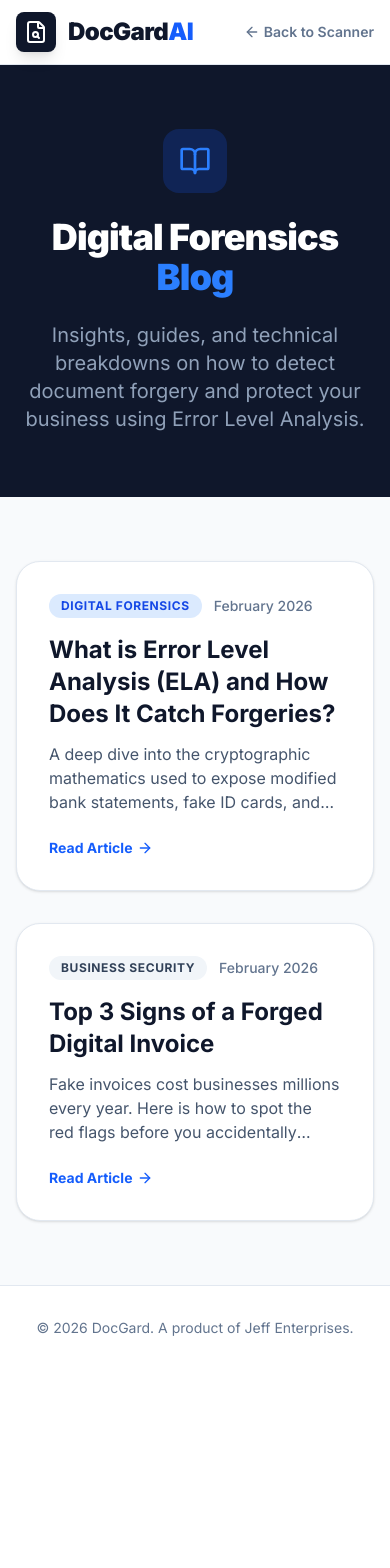
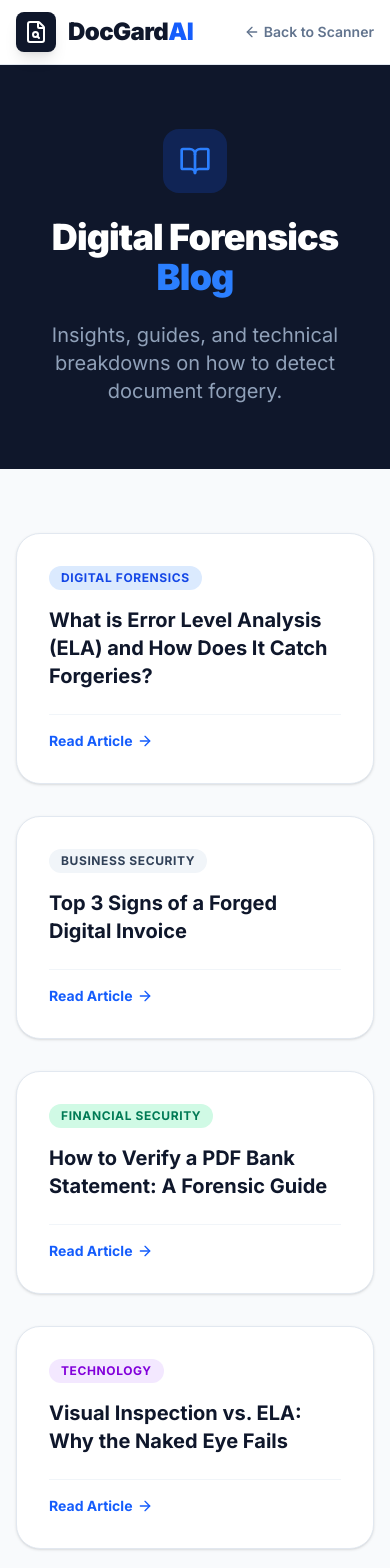
Before and after one commit to Jefxrxy/docgard-ai, a Next.js app: page /blog in a window 390 px wide. Shown: the top 1568 px of the page. Before the commit the page ends 1370 px from the top, so only its background shows below. Built offline with nearby package versions, Linux system fonts and the light colour scheme.

Commit message:
Added 3 new articles and updated Blog Index for AdSense

```diff
--- /dev/null
+++ b/app/blog/ela-vs-visual-inspection/page.tsx
@@ -0,0 +1,34 @@
+import React from 'react';
+import Link from 'next/link';
+import { ArrowLeft, EyeOff } from 'lucide-react';
+
+export const metadata = {
+  title: "Visual Inspection vs. ELA: Why the Naked Eye Fails | DocGard AI",
+  description: "Discover why human reviewers miss digital document forgeries and why Error Level Analysis is the new industry standard.",
+};
+
+export default function BlogPost4() {
+  return (
+    <div className="min-h-screen bg-slate-50 font-sans flex flex-col items-center py-12 px-4">
+      <main className="max-w-3xl w-full bg-white rounded-3xl shadow-xl border border-slate-200 overflow-hidden">
+        <div className="bg-slate-900 p-8 text-white relative">
+          <Link href="/blog" className="inline-flex items-center gap-2 text-slate-300 hover:text-white transition-colors text-sm font-semibold mb-6">
+            <ArrowLeft className="w-4 h-4" /> Back to Blog
+          </Link>
+          <div className="flex items-center gap-3 mb-4">
+            <span className="bg-purple-600 text-white text-xs font-bold px-3 py-1 rounded-full uppercase tracking-wider">Technology</span>
+          </div>
+          <h1 className="text-3xl sm:text-4xl font-black tracking-tight mb-4">Visual Inspection vs. Error Level Analysis (ELA)</h1>
+          <p className="text-slate-300 text-lg">Why the human eye is no longer equipped to catch modern digital document tampering.</p>
+        </div>
+        <div className="p-8 sm:p-12 text-slate-700 space-y-8 leading-relaxed text-lg">
+          <p>In the past, spotting a fake document meant looking for white-out, misaligned typewriter ink, or photocopier artifacts. In the AI era, document forgery happens at the pixel level.</p>
+          <h2 className="text-2xl font-bold text-slate-900 flex items-center gap-2"><EyeOff className="w-6 h-6 text-slate-500"/> The Illusion of Perfection</h2>
+          <p>Today's forgery tools don't just paste text; they synthesize it. They blend background noise, match pixel degradation, and perfectly align typography. When a human reviews a high-quality forgery, their brain fills in the gaps, assuming the document is authentic because it "looks right."</p>
+          <h2 className="text-2xl font-bold text-slate-900">Why ELA is the Industry Standard</h2>
+          <p>Error Level Analysis ignores what the document "looks like" and instead reads how the file was structurally built. It compares the compression levels of every single pixel against its neighbors. If a human reviewer spends 10 minutes squinting at an invoice, they might still miss a fake. An ELA tool will flag the mathematical anomaly in less than a second.</p>
+        </div>
+      </main>
+    </div>
+  );
+}
--- a/app/blog/page.tsx
+++ b/app/blog/page.tsx
@@ -8,86 +8,56 @@ export const metadata = {
 };
 
 export default function BlogIndex() {
+  const articles = [
+    { title: "What is Error Level Analysis (ELA) and How Does It Catch Forgeries?", link: "/blog/what-is-error-level-analysis", category: "Digital Forensics", color: "bg-blue-100 text-blue-700" },
+    { title: "Top 3 Signs of a Forged Digital Invoice", link: "/blog/top-3-signs-forged-invoice", category: "Business Security", color: "bg-slate-100 text-slate-700" },
+    { title: "How to Verify a PDF Bank Statement: A Forensic Guide", link: "/blog/verify-pdf-bank-statement", category: "Financial Security", color: "bg-emerald-100 text-emerald-700" },
+    { title: "Visual Inspection vs. ELA: Why the Naked Eye Fails", link: "/blog/ela-vs-visual-inspection", category: "Technology", color: "bg-purple-100 text-purple-700" },
+    { title: "5 Ways to Protect Your Business Documents from Tampering", link: "/blog/protect-documents-from-tampering", category: "Best Practices", color: "bg-rose-100 text-rose-700" }
+  ];
+
   return (
     <div className="min-h-screen bg-slate-50 font-sans flex flex-col">
-      {/* Header */}
       <header className="bg-white border-b border-slate-200 sticky top-0 z-50">
         <div className="max-w-6xl mx-auto px-4 h-16 flex items-center justify-between">
           <Link href="/" className="flex items-center gap-3 hover:opacity-80 transition-opacity">
-            <div className="w-10 h-10 bg-slate-900 rounded-lg flex items-center justify-center shadow-lg">
-              <FileSearch className="w-6 h-6 text-white" />
-            </div>
+            <div className="w-10 h-10 bg-slate-900 rounded-lg flex items-center justify-center shadow-lg"><FileSearch className="w-6 h-6 text-white" /></div>
             <span className="text-2xl font-black text-slate-900 tracking-tight">DocGard<span className="text-blue-600">AI</span></span>
           </Link>
           <nav className="flex items-center gap-6 text-sm font-semibold text-slate-500">
-            <Link href="/" className="hover:text-slate-900 transition-colors flex items-center gap-1">
-              <ArrowLeft className="w-4 h-4"/> Back to Scanner
-            </Link>
+            <Link href="/" className="hover:text-slate-900 transition-colors flex items-center gap-1"><ArrowLeft className="w-4 h-4"/> Back to Scanner</Link>
           </nav>
         </div>
       </header>
 
-      {/* Hero Section */}
       <div className="bg-slate-900 py-16 px-4">
         <div className="max-w-4xl mx-auto text-center space-y-6">
-          <div className="w-16 h-16 bg-blue-600/20 rounded-2xl flex items-center justify-center mx-auto mb-6">
-            <BookOpen className="w-8 h-8 text-blue-500" />
-          </div>
-          <h1 className="text-4xl sm:text-5xl font-black text-white tracking-tight">
-            Digital Forensics <span className="text-blue-500">Blog</span>
-          </h1>
-          <p className="text-xl text-slate-400 max-w-2xl mx-auto">
-            Insights, guides, and technical breakdowns on how to detect document forgery and protect your business using Error Level Analysis.
-          </p>
+          <div className="w-16 h-16 bg-blue-600/20 rounded-2xl flex items-center justify-center mx-auto mb-6"><BookOpen className="w-8 h-8 text-blue-500" /></div>
+          <h1 className="text-4xl sm:text-5xl font-black text-white tracking-tight">Digital Forensics <span className="text-blue-500">Blog</span></h1>
+          <p className="text-xl text-slate-400 max-w-2xl mx-auto">Insights, guides, and technical breakdowns on how to detect document forgery.</p>
         </div>
       </div>
 
-      {/* Blog Grid */}
       <main className="max-w-6xl mx-auto px-4 py-16 flex-grow w-full">
-        <div className="grid grid-cols-1 md:grid-cols-2 gap-8">
-
-          {/* Article 1 Card */}
-          <Link href="/blog/what-is-error-level-analysis" className="group bg-white rounded-3xl border border-slate-200 overflow-hidden shadow-sm hover:shadow-xl transition-all hover:-translate-y-1">
-            <div className="p-8">
+        <div className="grid grid-cols-1 md:grid-cols-2 lg:grid-cols-3 gap-8">
+          {articles.map((article, idx) => (
+            <Link key={idx} href={article.link} className="group bg-white rounded-3xl border border-slate-200 overflow-hidden shadow-sm hover:shadow-xl transition-all hover:-translate-y-1 flex flex-col">
+              <div className="p-8 flex-grow flex flex-col">
                 <div className="flex items-center gap-3 mb-4">
-                <span className="bg-blue-100 text-blue-700 text-xs font-bold px-3 py-1 rounded-full uppercase tracking-wider">Digital Forensics</span>
-                <span className="text-slate-500 text-sm font-medium">February 2026</span>
+                  <span className={`${article.color} text-xs font-bold px-3 py-1 rounded-full uppercase tracking-wider`}>{article.category}</span>
                 </div>
-              <h2 className="text-2xl font-bold text-slate-900 mb-3 group-hover:text-blue-600 transition-colors">
-                What is Error Level Analysis (ELA) and How Does It Catch Forgeries?
+                <h2 className="text-xl font-bold text-slate-900 mb-6 group-hover:text-blue-600 transition-colors flex-grow">
+                  {article.title}
                 </h2>
-              <p className="text-slate-600 mb-6 line-clamp-3">
-                A deep dive into the cryptographic mathematics used to expose modified bank statements, fake ID cards, and tampered digital invoices.
-              </p>
-              <div className="flex items-center text-blue-600 font-bold text-sm">
+                <div className="flex items-center text-blue-600 font-bold text-sm mt-auto pt-4 border-t border-slate-100">
                   Read Article <ArrowRight className="w-4 h-4 ml-1 group-hover:translate-x-1 transition-transform" />
                 </div>
               </div>
             </Link>
-
-          {/* Article 2 Card */}
-          <Link href="/blog/top-3-signs-forged-invoice" className="group bg-white rounded-3xl border border-slate-200 overflow-hidden shadow-sm hover:shadow-xl transition-all hover:-translate-y-1">
-            <div className="p-8">
-              <div className="flex items-center gap-3 mb-4">
-                <span className="bg-slate-100 text-slate-700 text-xs font-bold px-3 py-1 rounded-full uppercase tracking-wider">Business Security</span>
-                <span className="text-slate-500 text-sm font-medium">February 2026</span>
-              </div>
-              <h2 className="text-2xl font-bold text-slate-900 mb-3 group-hover:text-blue-600 transition-colors">
-                Top 3 Signs of a Forged Digital Invoice
-              </h2>
-              <p className="text-slate-600 mb-6 line-clamp-3">
-                Fake invoices cost businesses millions every year. Here is how to spot the red flags before you accidentally authorize a fraudulent payment.
-              </p>
-              <div className="flex items-center text-blue-600 font-bold text-sm">
-                Read Article <ArrowRight className="w-4 h-4 ml-1 group-hover:translate-x-1 transition-transform" />
-              </div>
-            </div>
-          </Link>
-
+          ))}
         </div>
       </main>
 
-      {/* Footer */}
       <footer className="bg-white border-t border-slate-200 py-8 text-center text-sm text-slate-500 mt-auto">
         <p>© 2026 DocGard. A product of Jeff Enterprises.</p>
       </footer>
--- /dev/null
+++ b/app/blog/verify-pdf-bank-statement/page.tsx
@@ -0,0 +1,40 @@
+import React from 'react';
+import Link from 'next/link';
+import { ArrowLeft, ShieldCheck, FileSearch } from 'lucide-react';
+
+export const metadata = {
+  title: "How to Verify a PDF Bank Statement: A Forensic Guide | DocGard AI",
+  description: "Learn how loan officers and underwriters use Error Level Analysis (ELA) to detect forged bank statements and fake financial records.",
+};
+
+export default function BlogPost3() {
+  return (
+    <div className="min-h-screen bg-slate-50 font-sans flex flex-col items-center py-12 px-4">
+      <main className="max-w-3xl w-full bg-white rounded-3xl shadow-xl border border-slate-200 overflow-hidden">
+        <div className="bg-slate-900 p-8 text-white relative">
+          <Link href="/blog" className="inline-flex items-center gap-2 text-slate-300 hover:text-white transition-colors text-sm font-semibold mb-6">
+            <ArrowLeft className="w-4 h-4" /> Back to Blog
+          </Link>
+          <div className="flex items-center gap-3 mb-4">
+            <span className="bg-emerald-600 text-white text-xs font-bold px-3 py-1 rounded-full uppercase tracking-wider">Financial Security</span>
+          </div>
+          <h1 className="text-3xl sm:text-4xl font-black tracking-tight mb-4">How to Verify a PDF Bank Statement: A Forensic Guide</h1>
+          <p className="text-slate-300 text-lg">Fraudsters are using free PDF editors to inflate their bank balances. Here is how underwriters are fighting back.</p>
+        </div>
+        <div className="p-8 sm:p-12 text-slate-700 space-y-8 leading-relaxed text-lg">
+          <p>For decades, a bank statement was considered absolute proof of income and liquidity. Today, anyone with a web browser can edit a PDF bank statement in under five minutes, changing a $500 balance to $50,000 to secure a loan or an apartment lease.</p>
+          <h2 className="text-2xl font-bold text-slate-900">The Problem with Visual Checks</h2>
+          <p>Many underwriters still rely on visual checks. They look for misaligned numbers, wrong fonts, or missing logos. However, modern PDF editors automatically match the exact font and layout of the original document. If the fraudster is careful, a visual check will miss the forgery 100% of the time.</p>
+          <h2 className="text-2xl font-bold text-slate-900">Enter Cryptographic Verification (ELA)</h2>
+          <p>When a PDF is originally generated by a bank like Chase or HDFC, the document's internal text and background are compressed as a single, uniform layer. When a user downloads that PDF, types a new number over their balance, and hits "Save," that specific text box is saved with a different compression signature.</p>
+          <div className="bg-slate-100 p-6 rounded-xl border-l-4 border-slate-900 mt-6">
+            <p className="font-semibold">By running the document through an Error Level Analysis (ELA) scanner, the underlying code is analyzed. The forged numbers will visually "glow" on the resulting heatmap, proving they were added after the bank issued the statement.</p>
+          </div>
+          <div className="mt-8 text-center">
+             <Link href="/" className="inline-block bg-blue-600 text-white font-bold py-3 px-8 rounded-xl shadow-lg">Scan a Bank Statement Now</Link>
+          </div>
+        </div>
+      </main>
+    </div>
+  );
+}
```
Also changed, not shown: app/blog/protect-documents-from-tampering/page.tsx (added, +37 -0 lines). Lines whose indentation alone changed are shown as unchanged.
